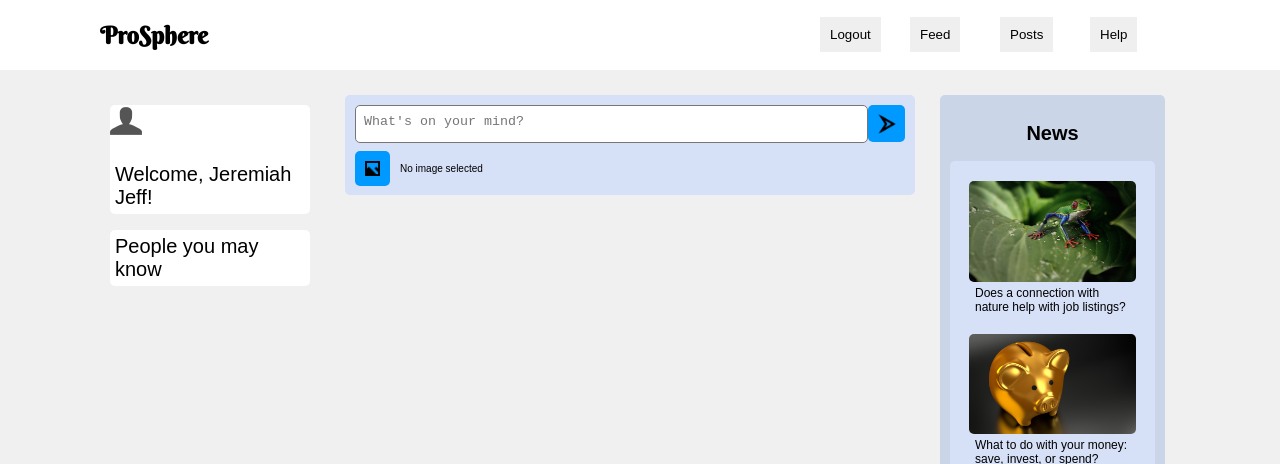
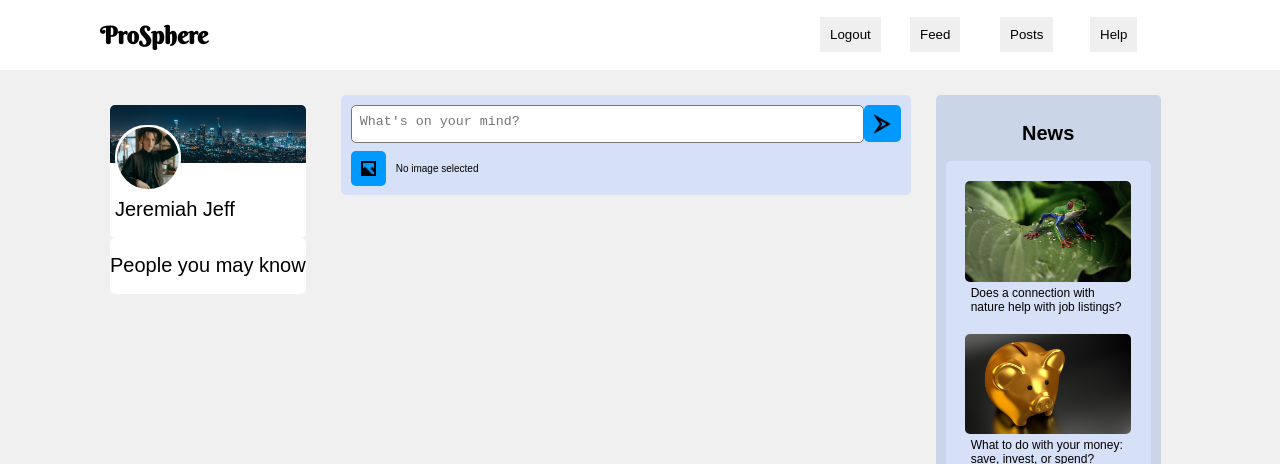
Before and after one commit to CreefordSanchez/job-finder, a website: page index.html in a window 1280 px wide. Shown: the top 464 px of the page. Drawn offline with nearby package versions, Linux system fonts and the light colour scheme; no server answers.

Commit message:
update-profile-style

```diff
--- a/assets/css/style.css
+++ b/assets/css/style.css
@@ -98,16 +98,51 @@ ul {
   h2 {
     font-size: 20px;
     font-weight: 540;
-    padding: 5px;
   }
 }
 
 .section-box {
   background-color: var(--app-white);
   border-radius: 5px;
+  overflow: hidden;
 }
 
+.profile {
+  position: relative;
 
+  h2 {
+    padding-left: 5px;
+  }
+}
+
+.profile-banner {
+  width: 100%;
+  height: 58px;
+  background-image: url(../img/profile-banner.jpg);
+  background-position: 50% 30%;
+  background-size: cover;
+  margin-bottom: 35px;
+}
+
+.profile-pic {
+  position: absolute;
+  top: 20px;
+  left: 5px;
+  height: 62px;
+  width: 62px;
+  border-radius: 31px;
+  background-color: var(--app-white);
+  padding: 2px;
+}
+
+.pf-pic {
+  background-image: url(../img/pf-pic.jpg);
+  background-size: cover;
+  background-position: center;
+  width: 100%;
+  height: 100%;
+  border-radius: 31px;
+}
 .profile-area-head {
   width: 200px;
   margin: auto;
@@ -123,8 +158,6 @@ ul {
   }
 }
 
-.contact-section {
-}
 .post-area {
   width: 550px;
   height: 80px;
--- a/index.html
+++ b/index.html
@@ -36,8 +36,10 @@
         <div class="left-side-tab">
           <div class="profile section-box">
             <div class="profile-banner"></div>
-            <img src="./assets/img/profile-image-default.png">
-            <h2>Welcome, Jeremiah Jeff!</h2>
+            <div class="profile-pic">
+              <div class="pf-pic"></div>
+            </div>
+            <h2>Jeremiah Jeff</h2>
           </div>
 
           <div class="section-box contact-section">
```
Also changed, not shown: assets/img/pf-pic.jpg (added), assets/img/profile-banner.jpg (added).
